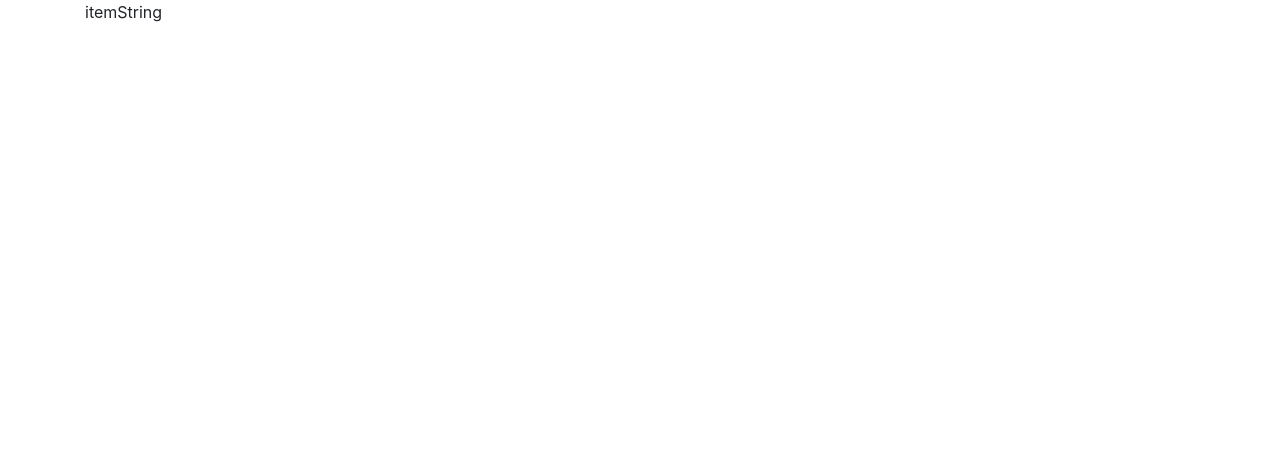
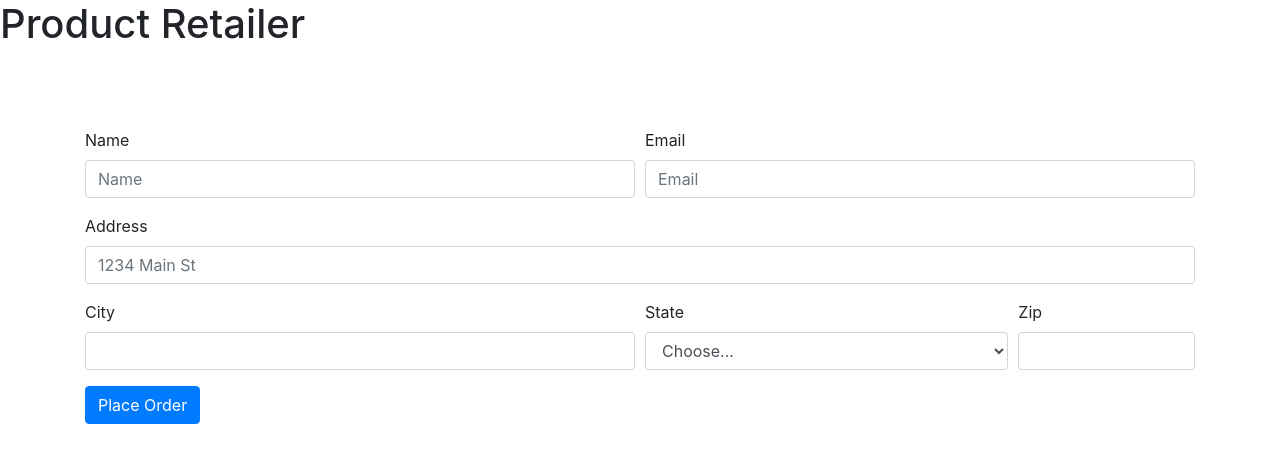
Before and after one commit to zxperts/ecom, a Django app: page /checkout/ in a window 1280 px wide. Before the commit the part shown is almost empty. Shown: the top 463 px of the page. Run offline with Django 3.2, Linux system fonts and the light colour scheme; some libraries are stand-ins or nearby versions.

Commit message:
Adding Checkout Form

```diff
--- a/ecomsite/shop/templates/shop/checkout.html
+++ b/ecomsite/shop/templates/shop/checkout.html
@@ -2,7 +2,7 @@
 <html lang="en">
 <head>
 
-        <script
+    <script
             src="https://code.jquery.com/jquery-3.5.1.js"
             integrity="sha256-QWo7LDvxbWT2tbbQ97B53yJnYU3WhH/C8ycbRAkjPDc="
             crossorigin="anonymous"></script>
@@ -15,15 +15,67 @@
     <title>Title</title>
 </head>
 <body>
+<h1>Product Retailer</h1>
 <div class="container">
-    <div class="col-md-12">
-        <div class="row">
+
+    <div class="row">
+        <div class="col-md-4">
+
+
             <ul class="list-group" id="item_list">
-                itemString
+
 
 
             </ul>
         </div>
+    </div>
+    </br>
+    </br>
+    </br>
+
+    <div class="row">
+        <div class="col-md-12">
+            <form>
+                <div class="form-row">
+
+                    <div class="form-group col-md-6">
+                        <label for="inputPassword4">Name</label>
+                        <input type="text" class="form-control" id="inputName4" placeholder="Name">
+                    </div>
+
+
+                    <div class="form-group col-md-6">
+                        <label for="inputEmail4">Email</label>
+                        <input type="email" class="form-control" id="inputEmail4" placeholder="Email">
+                    </div>
+
+                </div>
+                <div class="form-group">
+                    <label for="inputAddress">Address</label>
+                    <input type="text" class="form-control" id="inputAddress" placeholder="1234 Main St">
+                </div>
+
+                <div class="form-row">
+                    <div class="form-group col-md-6">
+                        <label for="inputCity">City</label>
+                        <input type="text" class="form-control" id="inputCity">
+                    </div>
+                    <div class="form-group col-md-4">
+                        <label for="inputState">State</label>
+                        <select id="inputState" class="form-control">
+                            <option selected>Choose...</option>
+                            <option>...</option>
+                        </select>
+                    </div>
+                    <div class="form-group col-md-2">
+                        <label for="inputZip">Zip</label>
+                        <input type="text" class="form-control" id="inputZip">
+                    </div>
+                </div>
+                <button type="submit" class="btn btn-primary">Place Order</button>
+            </form>
+        </div>
+
     </div>
 
 
@@ -48,6 +100,10 @@
     }
 
 
+
+
+
+
 </script>
 
 </html>
```
